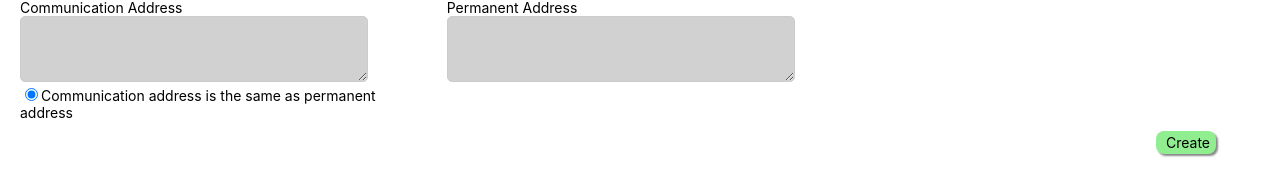
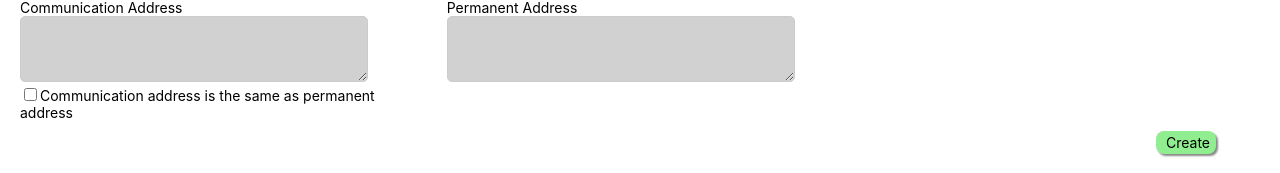
Before and after one commit to Dhanasekarextends/basic-crud, a React (Create React App) app: page / in a window 1280 px wide. Shown: the part 295-468 px from the top of the page. Built offline with nearby package versions, Linux system fonts and the light colour scheme.

Commit message:
git editing

```diff
--- a/src/App.js
+++ b/src/App.js
@@ -3,6 +3,7 @@ import InputField from "./components/inputField";
 import RadioButton from "./components/radioButton";
 import TextArea from "./components/textArea";
 import TableClass from "./components/table";
+import CheckBox from "./components/checkBox"
 import "./App.css";
 
 class App extends Component {
@@ -10,7 +11,7 @@ class App extends Component {
     male: true,
     female: false,
     state: true,
-    sameAdd: true,
+    sameAdd: false,
     userDetails: {
       firstName: "",
       lastName: "",
@@ -27,7 +28,20 @@ class App extends Component {
     if (key === "gender") {
       this.setGender();
     } else if (key === "perAdd") {
-      console.log("addr");
+      let sameAdd = this.state.sameAdd;
+      this.setState({
+        sameAdd: !sameAdd
+      })
+      let userDetails = this.state.userDetails;
+      if(sameAdd){
+        userDetails.perAdd = this.state.userDetails.commAdd;
+        console.log(userDetails.perAdd)
+      } else {
+        userDetails.perAdd = "";
+      }
+      this.setState({
+        userDetails
+      })
     }
   };
 
@@ -143,9 +157,8 @@ class App extends Component {
               value={this.state.userDetails.commAdd}
             />
             <div>
-              <RadioButton
+              <CheckBox
                 value={"perAdd"}
-                checked={this.state.sameAdd}
                 onChange={event => this.checkedValue("perAdd", event)}
               />
               Communication address is the same as permanent address
--- /dev/null
+++ b/src/components/checkBox.js
@@ -0,0 +1,15 @@
+import React, { Component } from "react";
+
+class CheckBox extends Component {
+  render() {
+    return (
+      <input
+        type="checkbox"
+        value={this.props.value}
+        onChange={(event)=>this.props.onChange(event)}
+      />
+    );
+  }
+}
+
+export default CheckBox;
```
